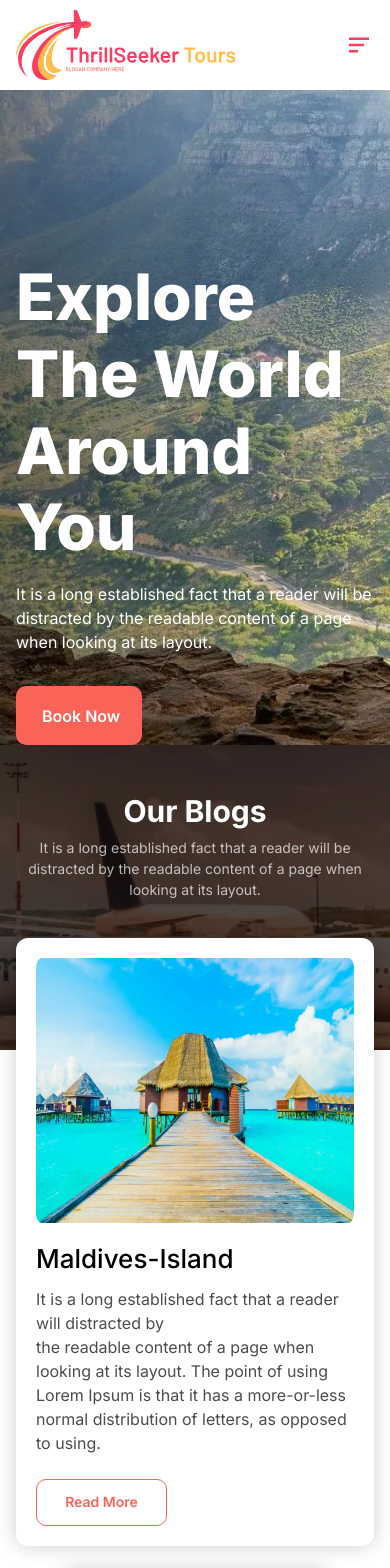
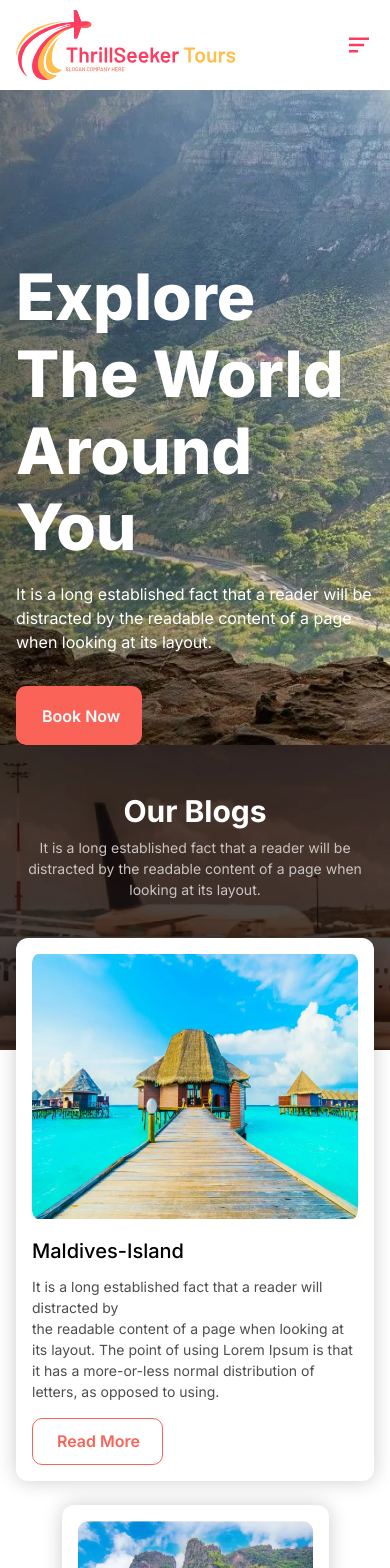
Before and after one commit to mayankpcp7/ThrillSeeker, a React (Create React App) app: page / in a window 390 px wide. Shown: the top 1568 px of the page. Built offline with nearby package versions, Linux system fonts and the light colour scheme.

Commit message:
text-color

```diff
--- a/src/components/Footer.jsx
+++ b/src/components/Footer.jsx
@@ -18,7 +18,7 @@ const Footer = () => {
                                 <span className="font-barlow font-medium text-extralightred text-[7px] leading-[117%]">SLOGAN COMPANY HERE</span>
                             </span>
                         </a>
-                        <p className="font-inter text-[14px] sm:text-base leading-[150%] text-white opacity-70 max-w-[494px] mx-auto mt-4 text-center">It is a long established fact that a reader will be distracted by the readable content of a page when looking at its layout. The point of using Lorem Ipsum is that.</p>
+                        <p className="font-inter text-[14px] sm:text-base leading-[150%] text-[#b2b2b2] max-w-[494px] mx-auto mt-4 text-center">It is a long established fact that a reader will be distracted by the readable content of a page when looking at its layout. The point of using Lorem Ipsum is that.</p>
                         {/*========================== footer-links ============================*/}
                         <ul className="flex items-center justify-center flex-wrap mt-5 md:mt-6 lg:mt-[30px] gap-6 sm:gap-[30px]">
                             <li><a href="#home" className="font-inter font-normal text-base leading-[121%] text-white hover:text-lightred duration-300">Home</a></li>
@@ -36,7 +36,7 @@ const Footer = () => {
 
                     <div className="bg-white opacity-35 h-[1px] w-full"></div>
                     {/*============================ copywrite text =================================*/}
-                    <p className="font-inter font-normal text-[14px] sm:text-base leading-[121%] flex items-center justify-center text-white opacity-70 py-3 md:py-4 lg:px-5 xl:py-6">@Copyrights{currentYear}</p>
+                    <p className="font-inter font-normal text-[14px] sm:text-base leading-[121%] flex items-center justify-center text-[#b2b2b2] py-3 md:py-4 lg:px-5 xl:py-6">@Copyrights{currentYear}</p>
 
                 </div>
             </div>
--- a/src/components/OurBlog.jsx
+++ b/src/components/OurBlog.jsx
@@ -7,7 +7,7 @@ const OurBlog = () => {
                 <div className='max-w-[1164px] mx-auto px-4 md:px-3'>
                     <div className='pt-12 sm:pt-16 md:pt-20 lg:pt-[97px] pb-[150px] md:pb-[216px]'>
                         <h2 className='text-white font-inter font-bold  text-[30px] sm:text-[32px] md:text-[36px] lg:text-[40px] xl:text-5xl !leading-[121%] lg:text-start text-center'>Our Blogs</h2>
-                        <p className='font-inter opacity-70 text-white max-w-[504px] text-[14px] sm:text-base leading-[150%] font-normal mt-2 sm:mt-3 md:mt-4 lg:text-start text-center mx-auto lg:mx-0'>It is a long established fact that a reader will be distracted by the readable content of a page when looking at its layout.</p>
+                        <p className='font-inter text-[#c9c4c1] max-w-[504px] text-[14px] sm:text-base leading-[150%] font-normal mt-2 sm:mt-3 md:mt-4 lg:text-start text-center mx-auto lg:mx-0'>It is a long established fact that a reader will be distracted by the readable content of a page when looking at its layout.</p>
                     </div>
                 </div>
             </div>
--- a/src/components/PlaceCards.jsx
+++ b/src/components/PlaceCards.jsx
@@ -2,9 +2,13 @@ import React, { useState } from 'react';
 import { DestinatgionCards } from './common/Helper';
 
 const PlaceCards = () => {
-    const [selectedCard, setSelectedCard] = useState(0); // Defaulting the first card to be active
-    const [showAdditionalContent, setShowAdditionalContent] = useState(true); // Show additional content by default
+    //=============== Defaulting the first card to be active ========================//
+    const [selectedCard, setSelectedCard] = useState(0);
 
+    //=============== Show additional content by default ========================//
+    const [showAdditionalContent, setShowAdditionalContent] = useState(true);
+
+    // ========================= onclick-function ============================//
     const handleCardClick = (index) => {
         if (selectedCard === index) {
             setSelectedCard(null);
@@ -13,31 +17,28 @@ const PlaceCards = () => {
             setSelectedCard(index);
             setShowAdditionalContent(true); // Show additional content when card is selected
         }
+
     };
 
     return (
         <div className='max-w-[1164px] mx-auto px-4 md:px-3'>
             <div className='gap-6 flex items-center justify-center flex-wrap -mt-28 md:pb-[30px]'>
+                {/*====================================== Cards ====================================*/}
                 {DestinatgionCards.map((object, index) => (
                     <div key={index}>
-                        <div
-                            className={`bg-white rounded-[12px] shadow-CommonShadow ${selectedCard === index ? 'min-h-[535px] max-w-[558px] p-5' : 'max-w-[267px] p-4'}`}
-                            onClick={() => handleCardClick(index)}
-                        >
+                        <div className={`bg-white rounded-[12px] cursor-pointer shadow-CommonShadow ${selectedCard === index ? 'min-h-[535px] max-w-[558px] p-4 md:p-5' : 'max-w-[267px] p-4'}`}>
                             <img className={`w-full ${selectedCard === index ? 'max-w-[518px] h-[265px]' : 'max-w-[235px] h-[169px]'}`} src={object.DestinationImages} alt="DestinationImages" />
-                            <h3 className={`font-inter text-black !leading-[121%] ${selectedCard === index ? 'text-2xl font-medium mt-5' : 'text-base font-semibold mt-4'}`}>{object.Heading}</h3>
+                            <h3 className={`font-inter text-black !leading-[121%] ${selectedCard === index ? 'text-xl md:text-[22px] lg:text-2xl font-medium mt-5' : 'text-base font-semibold mt-4'}`}>{object.Heading}</h3>
 
-                            <p className={`font-inter font-normal opacity-70 text-base text-black !leading-[150%] ${selectedCard === index ? 'mt-3' : 'mt-2'}`}>{object.Paragraph}</p>
+                            <p className={`font-inter font-normal text-[14px] sm:text-base text-primaryblack !leading-[150%] ${selectedCard === index ? 'mt-3' : 'mt-2'}`}>{object.Paragraph}</p>
 
                             {selectedCard === index && showAdditionalContent && (
-                                <p className='font-inter font-normal opacity-70 text-base text-black !leading-[150%]'>{object.HideParagraph}</p>
+                                <p className='font-inter font-normal text-[14px] sm:text-base text-primaryblack !leading-[150%]'>{object.HideParagraph}</p>
                             )}
-
-                            <button
-                                className="mt-6 rounded-[10px] flex items-center font-semibold font-inter h-[47px] min-w-[131px] overflow-hidden relative group cursor-pointer border text-base border-extralightred bg-transparent text-extralightred"
-                                onClick={() => handleCardClick(index)}
-                            >
-                                <span className="relative mx-auto text-extralightred text-center whitespace-nowrap transition duration-300 group-hover:text-white ease text-[14px] md:text-base">{object.BtnText}</span>
+                            {/*============================ ReadMoreBtn ==============================*/}
+                            <button className="rounded-[10px] flex items-center mt-4 sm:mt-6 font-semibold font-inter h-[47px] w-[131px] overflow-hidden relative group cursor-pointer border text-base border-extralightred bg-white text-extralightred" onClick={() => handleCardClick(index)}>
+                                <span class="absolute w-64 h-0 transition-all duration-300 origin-center rotate-45 -translate-x-20 bg-extralightred top-1/2 group-hover:h-64 group-hover:-translate-y-32 ease"></span>
+                                <span class="relative text-extralightred text-center px-6 whitespace-nowrap transition duration-300 group-hover:text-white ease">{object.BtnText}</span>
                             </button>
 
                         </div>
--- a/tailwind.config.js
+++ b/tailwind.config.js
@@ -16,6 +16,7 @@ module.exports = {
         lightwhite: "#b9bdbe",
         brown: "#4d396",
         secondaryblack: "#4d4c4a",
+        tertiaryblack: "#4d4c4c",
         offwhite: "#c7c4c2",
       },
       fontSize: {
@@ -24,7 +25,7 @@ module.exports = {
       },
       backgroundImage: {
         header: "url(./assets/images/webp/HeaderBg.webp)",
-        Map: "url(./assets/images/webp/OurNewsletterBg.webp)",
+        map: "url(./assets/images/webp/OurNewsletterBg.webp)",
         BlogImg: "url(./assets/images/webp/PlaneBg.webp)",
       },
       boxShadow: {
```
Also changed, not shown: src/components/Faqs.jsx (+4 -4 lines), src/components/OurClient.jsx (+4 -4 lines), src/components/common/Icons.jsx (+15 -15 lines).
